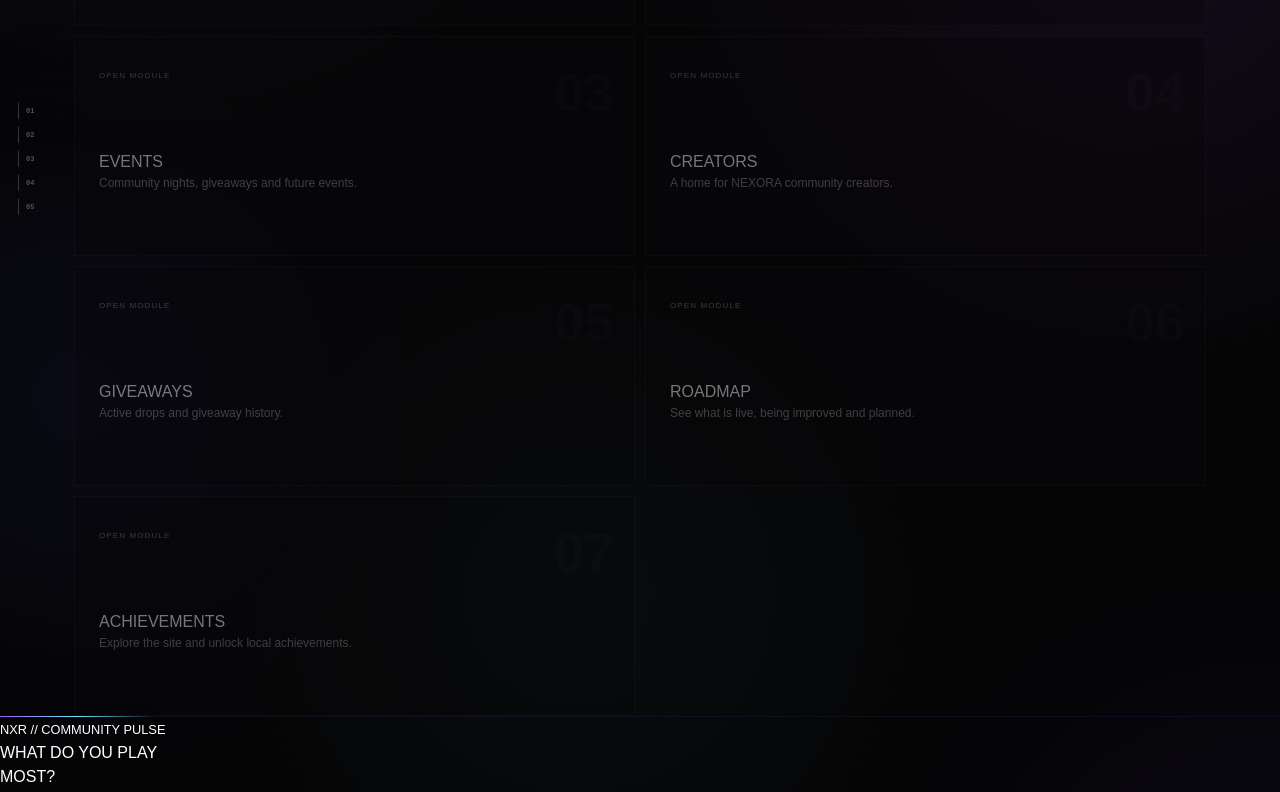
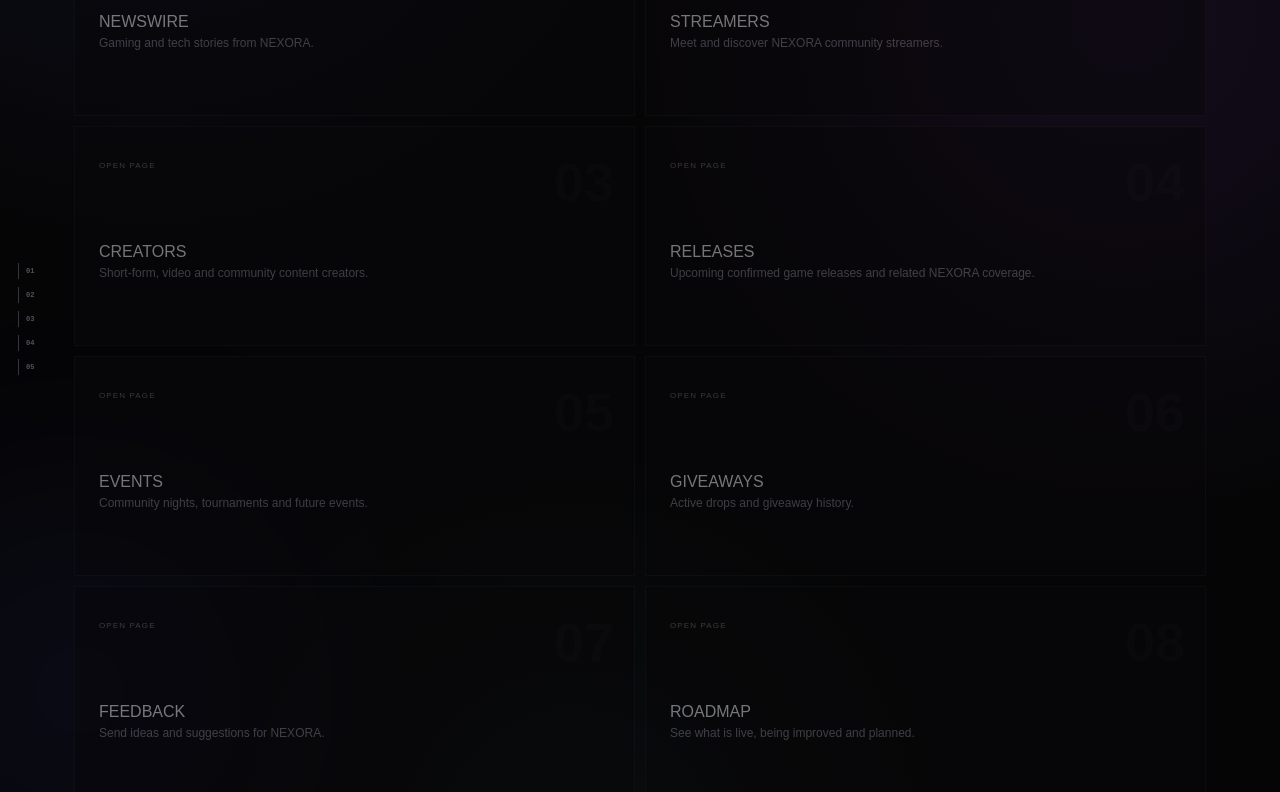
Before and after one commit to ggnexoragg-ux/nexora-website, a Next.js app: page /discover in a window 1280 px wide. Shown: the part 620-1412 px from the top of the page. Built offline with nearby package versions, Linux system fonts and the light colour scheme; no server answers.

Commit message:
Split streamers into dedicated discover category

```diff
--- a/app/discover/page.js
+++ b/app/discover/page.js
@@ -2,14 +2,16 @@
 
 const cards=[
   ['/news','NEWSWIRE','Gaming and tech stories from NEXORA.'],
+  ['/streamers','STREAMERS','Meet and discover NEXORA community streamers.'],
+  ['/creators','CREATORS','Short-form, video and community content creators.'],
   ['/releases','RELEASES','Upcoming confirmed game releases and related NEXORA coverage.'],
-  ['/events','EVENTS','Community nights, giveaways and future events.'],
-  ['/creators','CREATORS','A home for NEXORA community creators.'],
+  ['/events','EVENTS','Community nights, tournaments and future events.'],
   ['/giveaways','GIVEAWAYS','Active drops and giveaway history.'],
+  ['/feedback','FEEDBACK','Send ideas and suggestions for NEXORA.'],
   ['/roadmap','ROADMAP','See what is live, being improved and planned.'],
   ['/achievements','ACHIEVEMENTS','Explore the site and unlock local achievements.']
 ]
 
-export const metadata={title:'Discover | NEXORA',description:'Explore NEXORA news, releases, events, creators, giveaways, roadmap and community features.'}
+export const metadata={title:'Discover | NEXORA',description:'Explore dedicated NEXORA pages for news, streamers, creators, releases, events, giveaways, feedback, roadmap and achievements.'}
 
-export default function Discover(){return <main className="systemPage"><nav className="hubNav"><a href="/">← NEXORA</a><b>DISCOVER // HUB</b></nav><header className="systemHero"><small>NXR // DISCOVER</small><h1>YOUR <span>HUB.</span></h1><p>Everything worth exploring around NEXORA, collected in one place.</p></header><section className="achievementGrid">{cards.map(([href,title,desc],i)=><a href={href} key={href} style={{textDecoration:'none',color:'inherit'}}><article><b>{String(i+1).padStart(2,'0')}</b><small>OPEN MODULE</small><h2>{title}</h2><p>{desc}</p></article></a>)}</section><CommunityPoll/></main>}
+export default function Discover(){return <main className="systemPage"><nav className="hubNav"><a href="/">← NEXORA</a><b>DISCOVER // DIRECTORY</b></nav><header className="systemHero"><small>NXR // DISCOVER</small><h1>CHOOSE YOUR<br/><span>DESTINATION.</span></h1><p>Every part of NEXORA has its own page. Pick exactly what you want without mixing unrelated sections together.</p></header><section className="achievementGrid">{cards.map(([href,title,desc],i)=><a href={href} key={href} style={{textDecoration:'none',color:'inherit'}}><article><b>{String(i+1).padStart(2,'0')}</b><small>OPEN PAGE</small><h2>{title}</h2><p>{desc}</p></article></a>)}</section><CommunityPoll/></main>}
```
